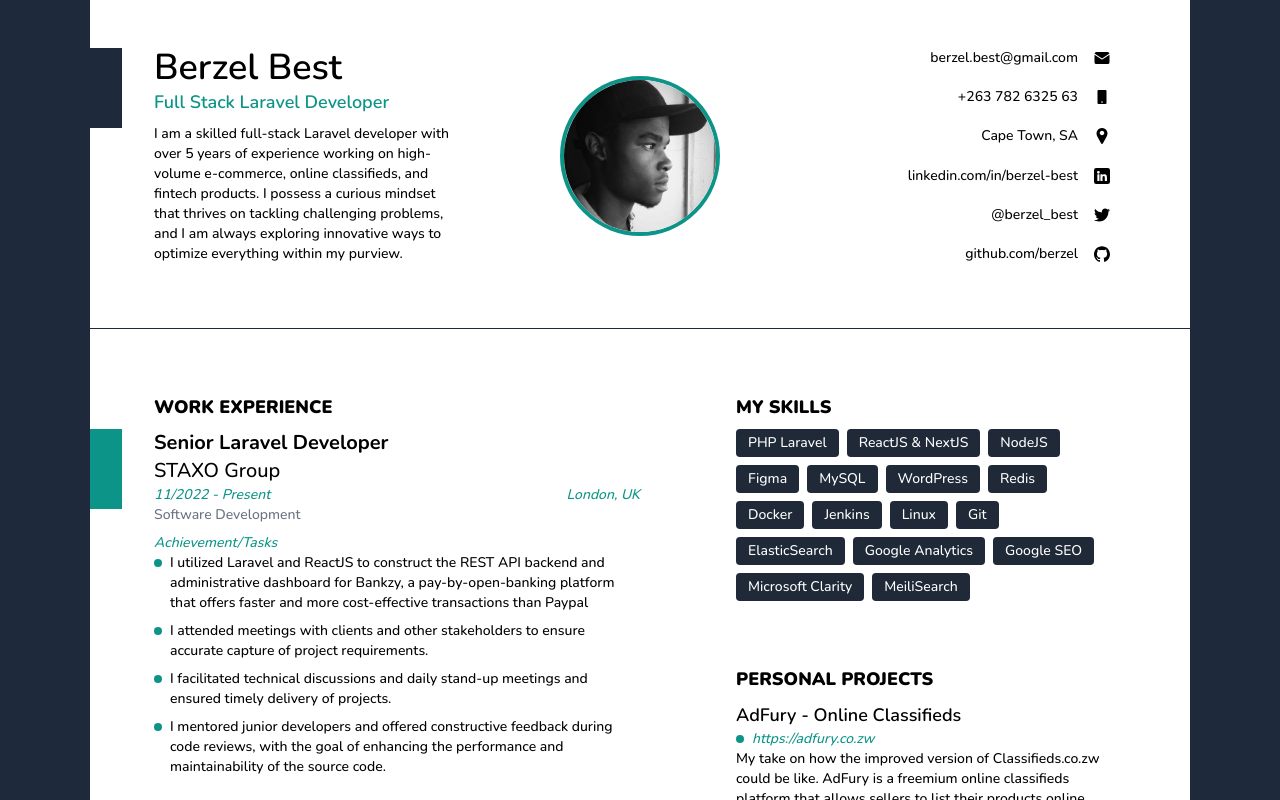
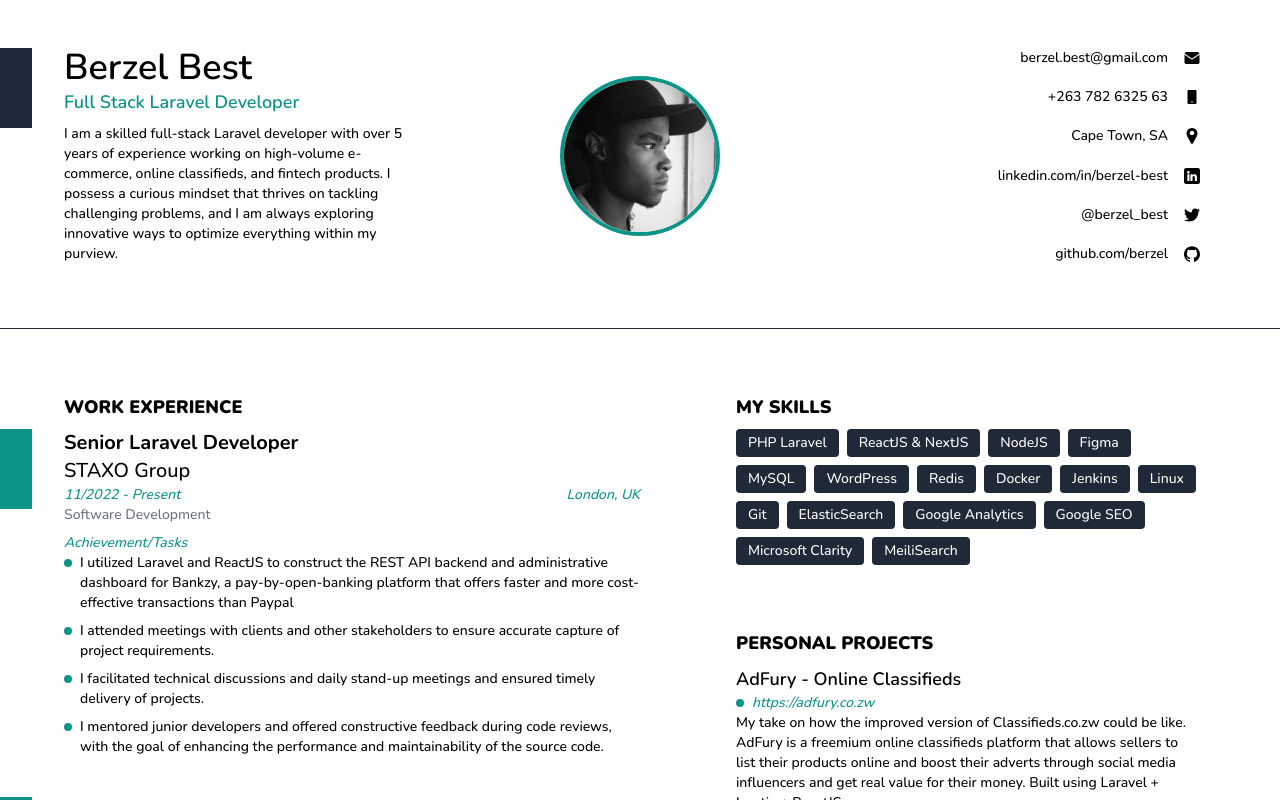
Before and after one commit to berzel/resume, a Next.js app: page / in a window 1280 px wide. Shown: the top 800 px of the page. Built offline with nearby package versions, Linux system fonts and the light colour scheme.

Commit message:
Remove max width

```diff
--- a/pages/index.js
+++ b/pages/index.js
@@ -10,7 +10,7 @@ export default function Home() {
       </Head>
 
       <div className='min-h-screen text-sm bg-slate-800'>
-        <div className="py-12 font-medium max-w-[1100px] mx-auto bg-white">
+        <div className="py-12 font-medium mx-auto bg-white">
 
           <section className='flex justify-between'>
             <div className="flex before:block before:flex-shrink-0 before:h-20 before:w-8 before:bg-slate-800 before:mr-8 w-[33.33333%] flex-shrink-0">
```
